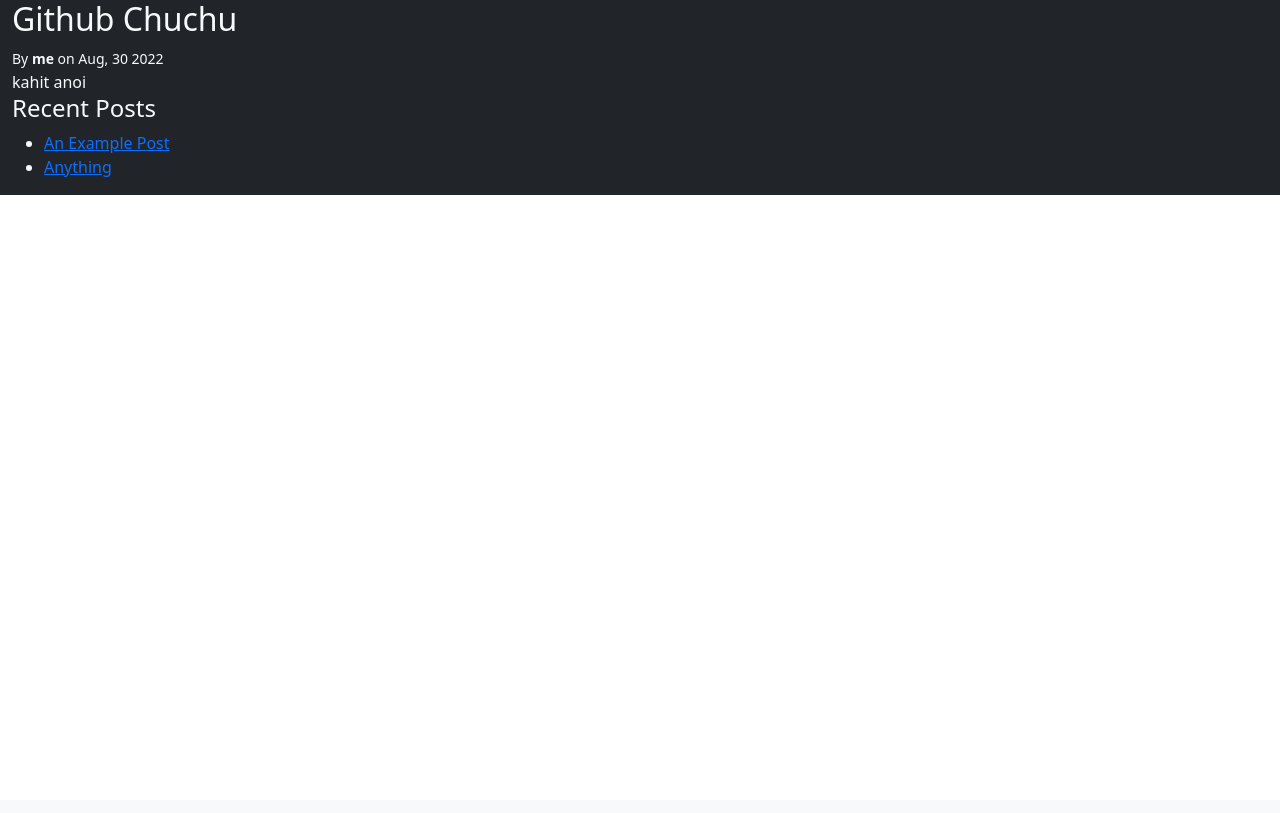
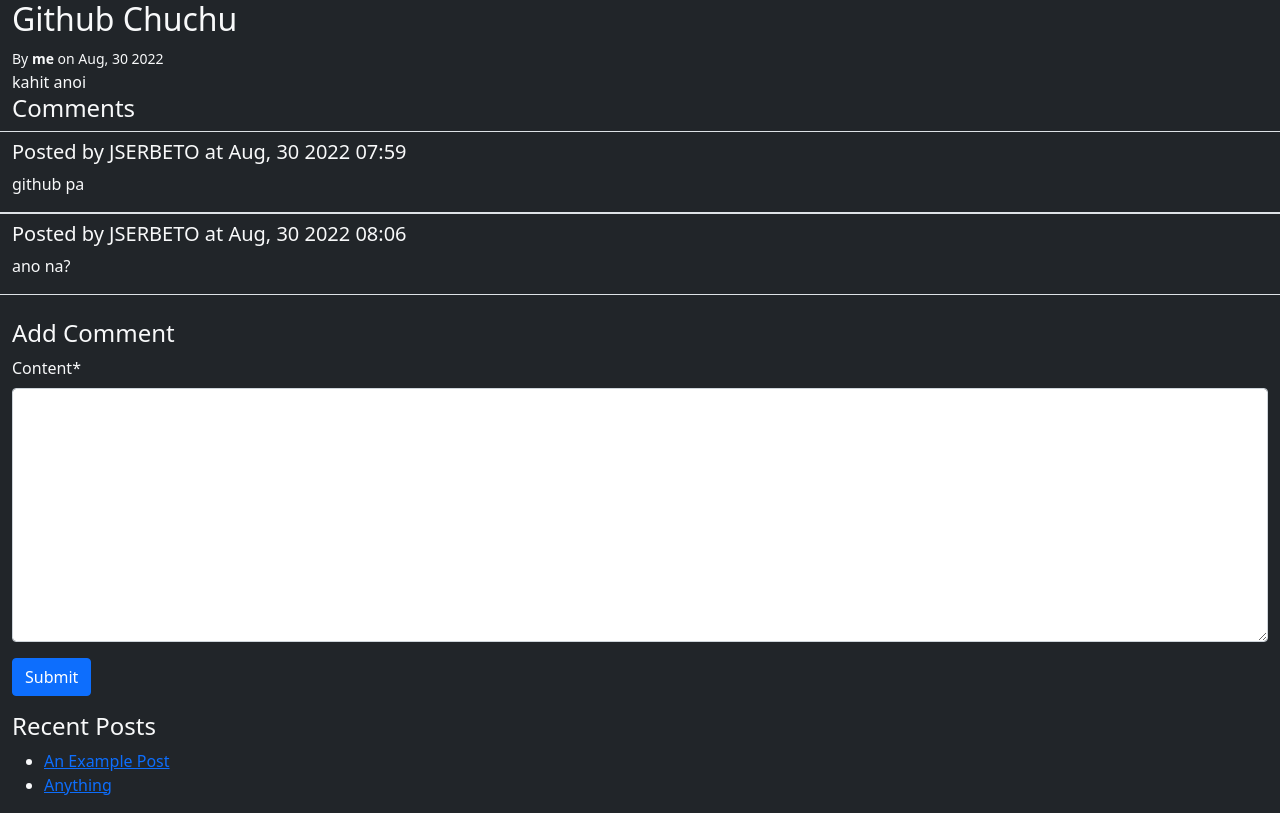
Before and after one commit to JIDSQ/blango, a Django app: a page that uses blango/templates/blog/post-detail.html in a window 1280 px wide. Before the commit the page ends 195 px from the top, so only its background shows below. Run offline with Django 3.2, Linux system fonts and the light colour scheme; a user stored in the database is signed in; data comes from the database, SQL or seed files in the repository; both versions use the stored data as it was after the commit; parts of the project's set-up code (start-up, migrations or seed data) failed here and were passed over; some libraries are stand-ins or nearby versions.

Commit message:
Finish crispy forms

```diff
--- a/blango/blango/settings.py
+++ b/blango/blango/settings.py
@@ -39,7 +39,13 @@ INSTALLED_APPS = [
     'django.contrib.messages',
     'django.contrib.staticfiles',
     'blog',
+    'crispy_forms',
+    'crispy_bootstrap5'
 ]
+
+CRISPY_ALLOWED_TEMPLATE_PACKS = "bootstrap5"
+CRISPY_TEMPLATE_PACK = "bootstrap5"
+
 
 MIDDLEWARE = [
     'django.middleware.security.SecurityMiddleware',
--- /dev/null
+++ b/blango/blog/forms.py
@@ -0,0 +1,14 @@
+from django import forms
+from blog.models import Comment
+from crispy_forms.layout import Submit
+from crispy_forms.helper import FormHelper
+
+class CommentForm(forms.ModelForm):
+  class Meta:
+    model = Comment
+    fields = ["content"]
+
+  def __init__(self, *args, **kwargs):
+    super(CommentForm, self).__init__(*args, **kwargs)
+    self.helper = FormHelper()
+    self.helper.add_input(Submit('submit', 'Submit'))
--- a/blango/blog/views.py
+++ b/blango/blog/views.py
@@ -1,6 +1,7 @@
-from django.shortcuts import render, get_object_or_404
+from django.shortcuts import render, get_object_or_404, redirect
 from django.utils import timezone
 from blog.models import Post
+from blog.forms import CommentForm
 
 def index(request):
     posts = Post.objects.filter(published_at__lte=timezone.now())
@@ -8,4 +9,19 @@ def index(request):
 
 def post_detail(request, slug):
     post = get_object_or_404(Post, slug=slug)
-    return render (request, "blog/post-detail.html", {"post": post} )
+    if request.user.is_active:
+        if request.method == "POST":
+            comment_form = CommentForm(request.POST)
+
+            if comment_form.is_valid():
+                comment = comment_form.save(commit=False)
+                comment.content_object = post
+                comment.creator = request.user
+                comment.save()
+                return redirect(request.path_info)
+        else:
+            comment_form = CommentForm()
+    else:
+        comment_form = None
+
+    return render(request, "blog/post-detail.html", {"post": post, "comment_form": comment_form})
--- /dev/null
+++ b/blango/templates/blog/post-comments.html
@@ -0,0 +1,28 @@
+{% load blog_extras crispy_forms_tags %}
+<h4>Comments</h4>
+{% for comment in post.comments.all %}
+{% row "border-top pt-2" %}
+    {% col %}
+        <h5>Posted by {{ comment.creator }} at {{ comment.created_at|date:"M, d Y h:i" }}</h5>
+    {% endcol %}
+{% endrow %}
+{% row "border-bottom" %}
+    {% col %}
+        <p>{{ comment.content }}</p>
+    {% endcol %}
+{% endrow %}
+{% empty %}
+    {% row "border-top border-bottom" %}
+        {% col %}
+            <p>No comments.</p>
+        {% endcol %}
+    {% endrow %}
+{% endfor %}
+{% if request.user.is_active %}
+{% row "mt-4" %}
+    {% col %}
+        <h4>Add Comment</h4>
+        {%  crispy comment_form %}
+    {% endcol %}
+{% endrow %}
+{% endif %}
--- a/blango/templates/blog/post-detail.html
+++ b/blango/templates/blog/post-detail.html
@@ -13,6 +13,8 @@
     </div>
 {% endrow %}
 
+{% include "blog/post-comments.html" %}
+
 {% row %}
     {% col %}
         {% recent_posts post %}
```
Also changed, not shown: blango/db.sqlite3.
